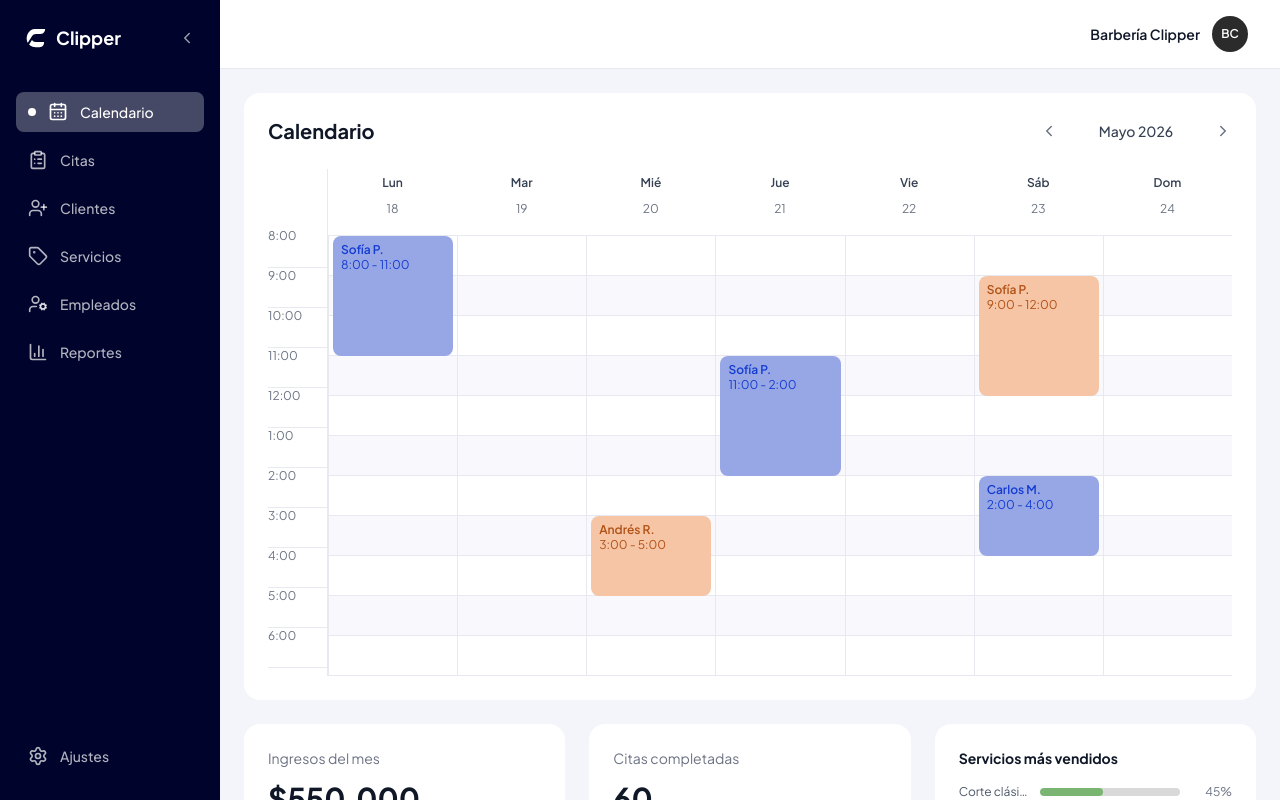
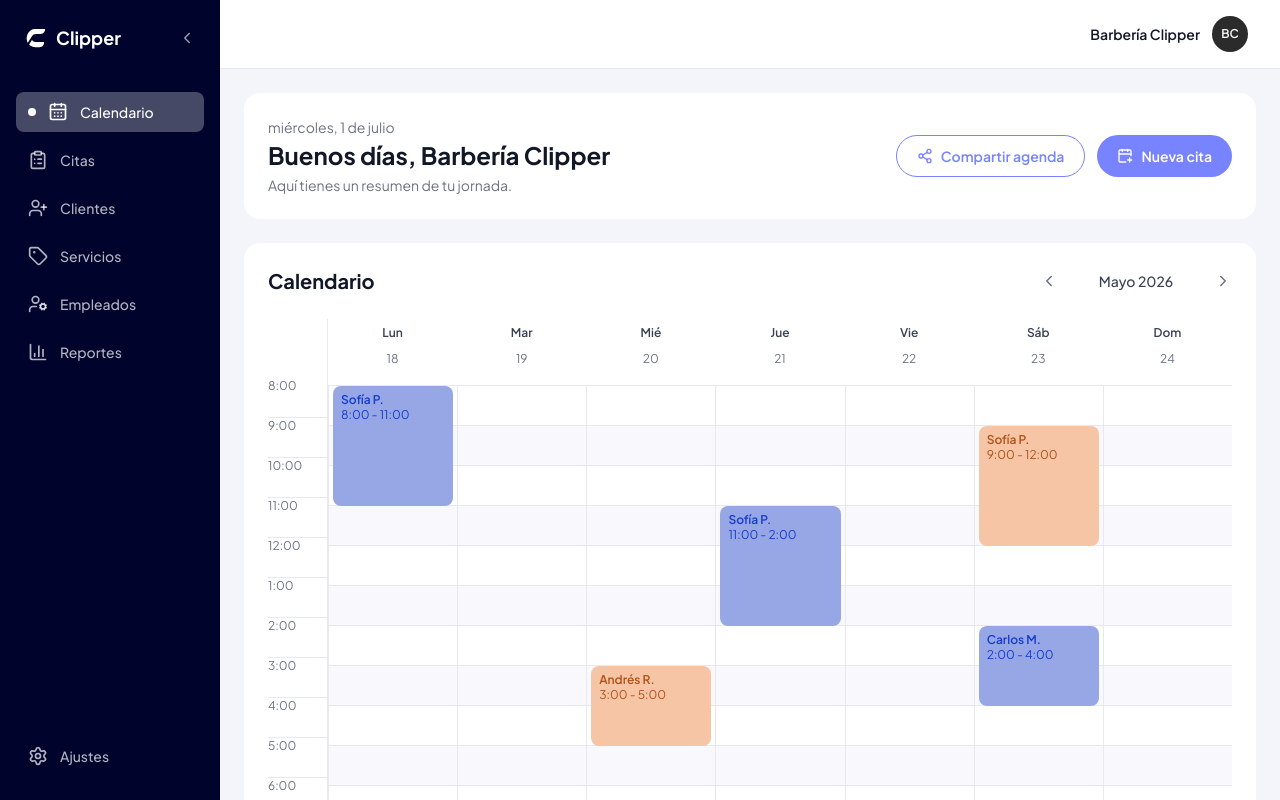
Before and after one commit to AndresRios123/Clipper-frontend, a React (Vite) app: page /calendar in a window 1280 px wide. Built offline with nearby package versions, Linux system fonts and the light colour scheme.

Commit message:
Agregado botones en página calendario

```diff
--- a/src/pages/Calendar.tsx
+++ b/src/pages/Calendar.tsx
@@ -1,10 +1,81 @@
+import { useState } from "react";
+import { Share2, CalendarPlus, Check } from "lucide-react";
 import CalendarView from "../components/Calendarview/Calendarview";
 import MetricCard from "../components/Calendarview/Metriccard";
 import TopServicesCard from "../components/Calendarview/Topservicescard";
 
+const today = new Date();
+const hour = today.getHours();
+const greeting =
+  hour < 12 ? "Buenos días" : hour < 18 ? "Buenas tardes" : "Buenas noches";
+
+const dayName = today.toLocaleDateString("es-ES", { weekday: "long" });
+const dayNumber = today.getDate();
+const monthName = today.toLocaleDateString("es-ES", { month: "long" });
+const formattedDate = `${dayName}, ${dayNumber} de ${monthName}`;
+
 const Calendar = () => {
+  const [copied, setCopied] = useState(false);
+  const bookingLink = "https://clipper.agenda.com/mi-barberia";
+
+  const handleCopyLink = async () => {
+    try {
+      await navigator.clipboard.writeText(bookingLink);
+      setCopied(true);
+      setTimeout(() => setCopied(false), 2000);
+    } catch {
+      alert("No se pudo copiar el enlace");
+    }
+  };
+
   return (
     <div className="p-6 flex flex-col gap-6">
+      {/* Header: saludo + fecha + enlace */}
+      <div className="bg-white rounded-2xl p-6 flex flex-col sm:flex-row sm:items-center sm:justify-between gap-4">
+        <div>
+          <p className="text-sm text-gray-500">{formattedDate}</p>
+          <h1 className="text-2xl font-bold text-gray-900 mt-0.5">
+            {greeting}, Barbería Clipper
+          </h1>
+          <p className="text-sm text-gray-500 mt-1">
+            Aquí tienes un resumen de tu jornada.
+          </p>
+        </div>
+
+        <div className="flex flex-wrap gap-3">
+          <button
+            type="button"
+            onClick={handleCopyLink}
+            className={`flex items-center justify-center gap-2 border text-sm font-semibold rounded-full px-5 py-2.5 transition-all ${
+              copied
+                ? "border-green-500 text-green-600 bg-green-50"
+                : "border-clipper text-clipper hover:bg-clipper hover:text-white"
+            }`}
+          >
+            {copied ? (
+              <>
+                <Check size={16} />
+                ¡Copiado!
+              </>
+            ) : (
+              <>
+                <Share2 size={16} />
+                Compartir agenda
+              </>
+            )}
+          </button>
+
+          <button
+            type="button"
+            className="flex items-center justify-center gap-2 bg-clipper text-white text-sm font-semibold rounded-full px-5 py-2.5 hover:bg-[#6670e8] transition-colors"
+          >
+            <CalendarPlus size={16} />
+            Nueva cita
+          </button>
+        </div>
+      </div>
+
+      {/* Calendario semanal */}
       <CalendarView />
 
       {/* Fila de métricas */}
```
